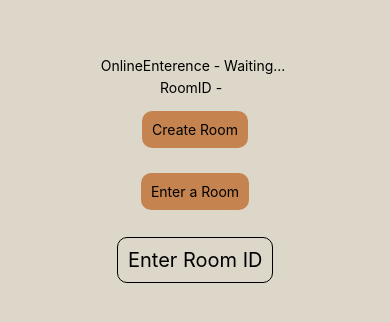
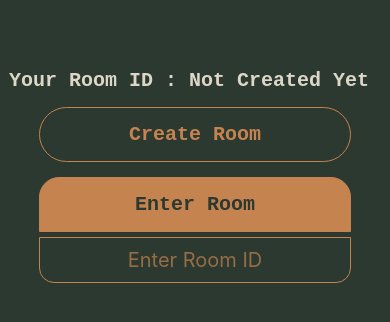
Before and after one commit to SgrAhmet/PolyBankV2, a React Native app: screen /OnlineEnterence in a window 390 px wide. Shown: the part 246-568 px from the top of the page. Built offline with nearby package versions, Linux system fonts and the light colour scheme.

Commit message:
MainDesginBefore

```diff
--- a/src/Colors.js
+++ b/src/Colors.js
@@ -1,6 +1,7 @@
 const colors = {
     white: "#DCD7C9",
     brown : "#c4834f",
+    lightBrown : "rgba(196, 131, 79, 0.7)",
     // lightGreen : "#3B673A",
     lightGreen : "#629c74",
     // lightGreen : "#76b88b",
--- a/src/screens/Enterence.js
+++ b/src/screens/Enterence.js
@@ -1,11 +1,18 @@
 import React from "react";
-import { StyleSheet, Text, TouchableOpacity, View, Image } from "react-native";
+import { StyleSheet, Text, TouchableOpacity, View, Image,Linking } from "react-native";
 import colors from "../Colors";
 import Icon5 from "react-native-vector-icons/FontAwesome5";
 // import AsyncStorage from '@react-native-async-storage/async-storage';
 
 const Enterence = ({ navigation }) => {
   // AsyncStorage.clear()
+
+  const githubLink = "https://github.com/SgrAhmet"
+  const linkedinLink = "https://www.linkedin.com/in/ahmet-aydos/"
+
+  const openLink =(link)=>{
+    Linking.openURL(link)
+  }
 
   return (
     <View style={styles.container}>
@@ -30,6 +37,19 @@ const Enterence = ({ navigation }) => {
         <Icon5 name="gamepad" size={24} color={colors.brown} />
 
       </TouchableOpacity>
+
+
+      <View style={styles.footer}>
+
+        <TouchableOpacity onPress={()=>openLink(linkedinLink)}>
+        <Icon5 name="linkedin" size={40} color={colors.brown} />
+        </TouchableOpacity>
+
+        <TouchableOpacity onPress={()=>openLink(githubLink)}>
+        <Icon5 name="github" size={40} color={colors.brown} />
+        </TouchableOpacity>
+
+      </View>
     </View>
   );
 };
@@ -70,6 +90,18 @@ const styles = StyleSheet.create({
     fontFamily: "monospace",
     marginBottom: 50,
   },
+  footer:{
+    // backgroundColor:"red",
+    width:"100%",
+    height:"10%",
+    position:"absolute",
+    bottom:20,
+    display:"flex",
+    flexDirection:"row",
+    alignItems:"center",
+    justifyContent:"center",
+    gap:50
+  }
 });
 
 export default Enterence;
--- a/src/screens/OnlineEnterence.js
+++ b/src/screens/OnlineEnterence.js
@@ -45,7 +45,6 @@ const OnlineEnterence = ({ navigation }) => {
       await AsyncStorage.setItem("asyncRoomId", newRoomId);
 
       console.log("AsyncStorage newRoomId added");
-
     } catch (error) {
       console.warn(error);
     }
@@ -60,7 +59,6 @@ const OnlineEnterence = ({ navigation }) => {
   };
 
   const createRoom = async () => {
-
     // console.log(asyncRoomId);
 
     if (!asyncRoomId) {
@@ -91,7 +89,7 @@ const OnlineEnterence = ({ navigation }) => {
       setTest("Oda: " + roomId);
 
       setAsyncRoomIdFunc(roomId);
-      setAsyncRoomId(roomId)
+      setAsyncRoomId(roomId);
       navigation.navigate("OnlineMain", { roomId: roomId });
     } else {
       // console.log("varsa");
@@ -100,9 +98,6 @@ const OnlineEnterence = ({ navigation }) => {
         spectator: false,
       });
     }
-
-
-
   };
 
   const EnterRoom = async () => {
@@ -117,7 +112,6 @@ const OnlineEnterence = ({ navigation }) => {
         "Lütfen geçerli bir oda numarası yazınınz"
       );
     } else {
-
       // console.log("jglkdfjhgkdnghkjfkjnk");
       try {
         let exists = true;
@@ -127,21 +121,21 @@ const OnlineEnterence = ({ navigation }) => {
         console.log("Oda ID:", inputRoomId, "| Var mı?", exists); // Bu satırı ekle
 
         if (exists) {
-        navigation.navigate("OnlineMain" , {roomId : inputRoomId,spectator:true})
-        setInputRoomId("")
+          navigation.navigate("OnlineMain", {
+            roomId: inputRoomId,
+            spectator: true,
+          });
+          setInputRoomId("");
         } else {
           Alert.alert(
             "Oda Numarası Bulunamadı",
             "Lütfen geçerli bir oda numarası yazınınz"
           );
         }
-
       } catch (error) {
         console.log(error);
       }
-
     }
-
   };
 
   // useEffect(() => {
@@ -150,15 +144,36 @@ const OnlineEnterence = ({ navigation }) => {
 
   // }, [inputRoomId])
 
+  console.log("asyncRoomId is " + asyncRoomId);
   return (
     <View style={styles.container}>
-      <Text>OnlineEnterence - {test} </Text>
-      <Text>RoomID - {asyncRoomId} </Text>
-      <TouchableOpacity style={styles.button} onPress={() => createRoom()}>
-        <Text>Create Room</Text>
+      {/* <Text>OnlineEnterence - {test} </Text> */}
+      <Text style={styles.h1Text}>Your Room ID : {asyncRoomId == undefined ? "Not Created Yet" : asyncRoomId } </Text>
+
+      <TouchableOpacity
+        style={[styles.button, { backgroundColor: colors.darkGreen }]}
+        onPress={() => createRoom()}
+      >
+        <Text style={[styles.btnText, { color: colors.brown }]}>
+          Create Room
+        </Text>
       </TouchableOpacity>
-      <TouchableOpacity style={styles.button} onPress={() => EnterRoom()}>
-        <Text>Enter a Room</Text>
+      <TouchableOpacity
+        style={[
+          styles.button,
+          {
+            backgroundColor: colors.brown,
+            borderTopRightRadius:20,
+            borderTopLeftRadius:20,
+            borderBottomLeftRadius: 0,
+            borderBottomRightRadius: 0,
+          },
+        ]}
+        onPress={() => EnterRoom()}
+      >
+        <Text style={[styles.btnText, { color: colors.darkGreen }]}>
+          Enter Room
+        </Text>
       </TouchableOpacity>
 
       <TextInput
@@ -166,6 +181,7 @@ const OnlineEnterence = ({ navigation }) => {
         placeholder="Enter Room ID"
         keyboardType="numeric"
         value={inputRoomId}
+        placeholderTextColor= {colors.lightBrown}
         onChangeText={(text) => setInputRoomId(text)}
       />
     </View>
@@ -175,24 +191,48 @@ const OnlineEnterence = ({ navigation }) => {
 const styles = StyleSheet.create({
   container: {
     flex: 1,
-    backgroundColor: colors.white,
+    backgroundColor: colors.darkGreen,
     alignItems: "center",
     justifyContent: "center",
     gap: 5,
   },
   button: {
     backgroundColor: colors.brown,
-    padding: 10,
-    borderRadius: 10,
-    margin: 10,
+    padding: 15,
+    borderRadius: 30,
+    marginTop: 10,
+    width: "80%",
+    display: "flex",
+    alignItems: "center",
+    justifyContent: "center",
+    borderColor: colors.brown,
+    flexDirection: "row",
+    borderWidth: 1,
+    gap: 20,
+  },
+  btnText: {
+    fontSize: 20,
+    fontWeight: "bold",
+    fontFamily: "monospace",
+    // color:"red"
   },
   textInput: {
-    width: "40%",
-    margin: 12,
+    width: "80%",
+    color:colors.brown,
+    borderColor: colors.brown,
     borderWidth: 1,
     padding: 10,
-    borderRadius: 10,
     fontSize: 20,
+    textAlign:"center",
+    borderBottomLeftRadius: 15,
+    borderBottomRightRadius: 15,
+  },
+  h1Text: {
+    fontSize: 20,
+    color: colors.white,
+    fontWeight: "900",
+    fontFamily: "monospace",
+    // marginBottom: 50,
   },
 });
 
```
